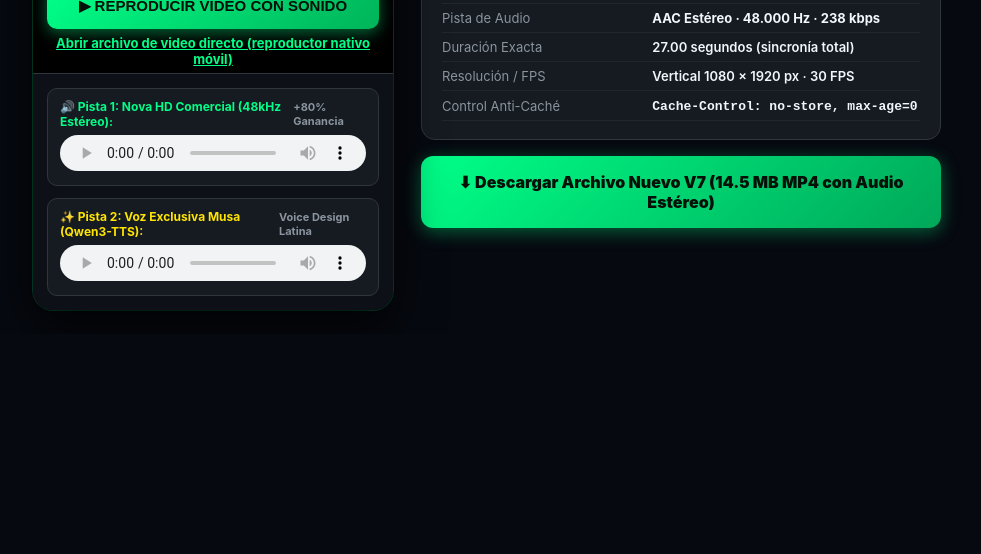
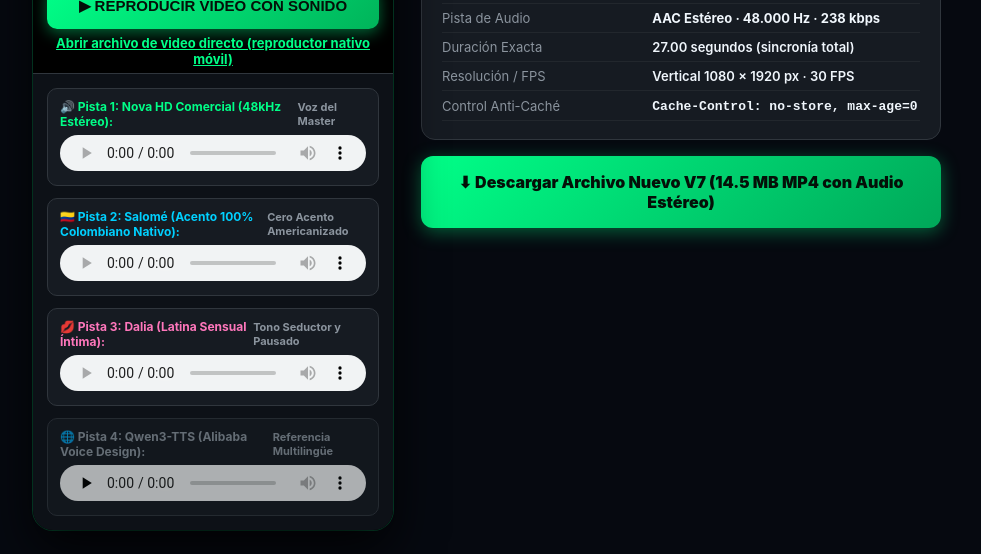
Before and after one commit to maubont/muse-ia-lab, a website: page next/landing/creativo-916.html in a window 1280 px wide. Shown: the part 854-1408 px from the top of the page, without its empty margins (153-1134 px from the left). Before the commit the page ends 1188 px from the top, so only its background shows below. Drawn offline with Linux system fonts and the light colour scheme.

Commit message:
feat(voces-nativas): anadir Salomé colombiana y Dalia sensual para eliminar acento americanizado

```diff
--- a/next/landing/creativo-916.html
+++ b/next/landing/creativo-916.html
@@ -287,17 +287,33 @@
         <div class="audio-item">
           <p style="color: #00ff88;">
             <span>🔊 Pista 1: Nova HD Comercial (48kHz Estéreo):</span>
-            <span style="font-size: 11px; color: #8b949e;">+80% Ganancia</span>
+            <span style="font-size: 11px; color: #8b949e;">Voz del Master</span>
           </p>
           <audio controls preload="auto" src="/audio/voz-creativo-sensual.mp3?v=7"></audio>
         </div>
 
         <div class="audio-item">
-          <p style="color: #ffe500;">
-            <span>✨ Pista 2: Voz Exclusiva Musa (Qwen3-TTS):</span>
-            <span style="font-size: 11px; color: #8b949e;">Voice Design Latina</span>
+          <p style="color: #00d0ff;">
+            <span>🇨🇴 Pista 2: Salomé (Acento 100% Colombiano Nativo):</span>
+            <span style="font-size: 11px; color: #8b949e;">Cero Acento Americanizado</span>
           </p>
-          <audio controls preload="auto" src="/audio/musa-qwen3-voice-design.mp3?v=7"></audio>
+          <audio controls preload="auto" src="/audio/musa-colombiana-salome.mp3?v=7"></audio>
+        </div>
+
+        <div class="audio-item">
+          <p style="color: #ff77bc;">
+            <span>💋 Pista 3: Dalia (Latina Sensual Íntima):</span>
+            <span style="font-size: 11px; color: #8b949e;">Tono Seductor y Pausado</span>
+          </p>
+          <audio controls preload="auto" src="/audio/musa-latina-dalia.mp3?v=7"></audio>
+        </div>
+
+        <div class="audio-item" style="opacity: 0.7;">
+          <p style="color: #8b949e;">
+            <span>🌐 Pista 4: Qwen3-TTS (Alibaba Voice Design):</span>
+            <span style="font-size: 11px; color: #8b949e;">Referencia Multilingüe</span>
+          </p>
+          <audio controls preload="none" src="/audio/musa-qwen3-voice-design.mp3?v=7"></audio>
         </div>
       </div>
     </div>
```
Also changed, not shown: next/landing/creativo-v7.html (+21 -5 lines), 2 other files.
